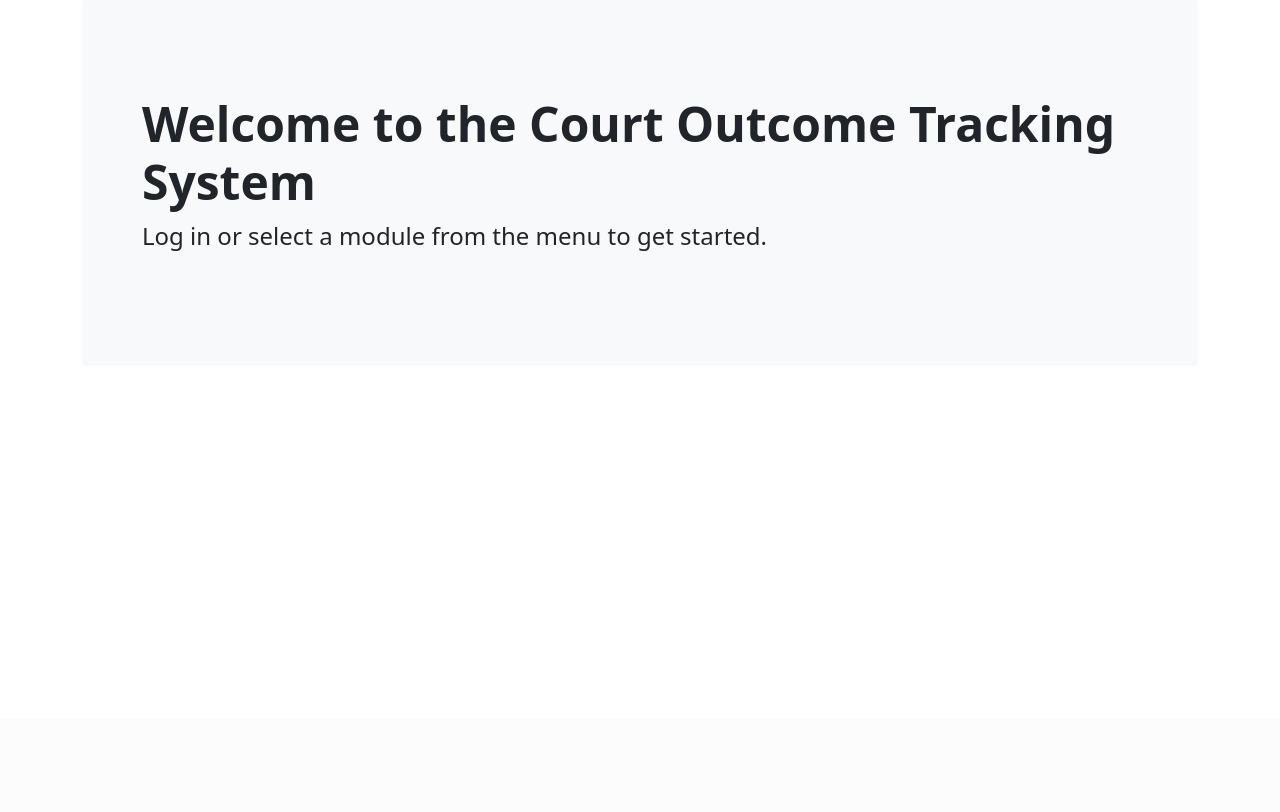
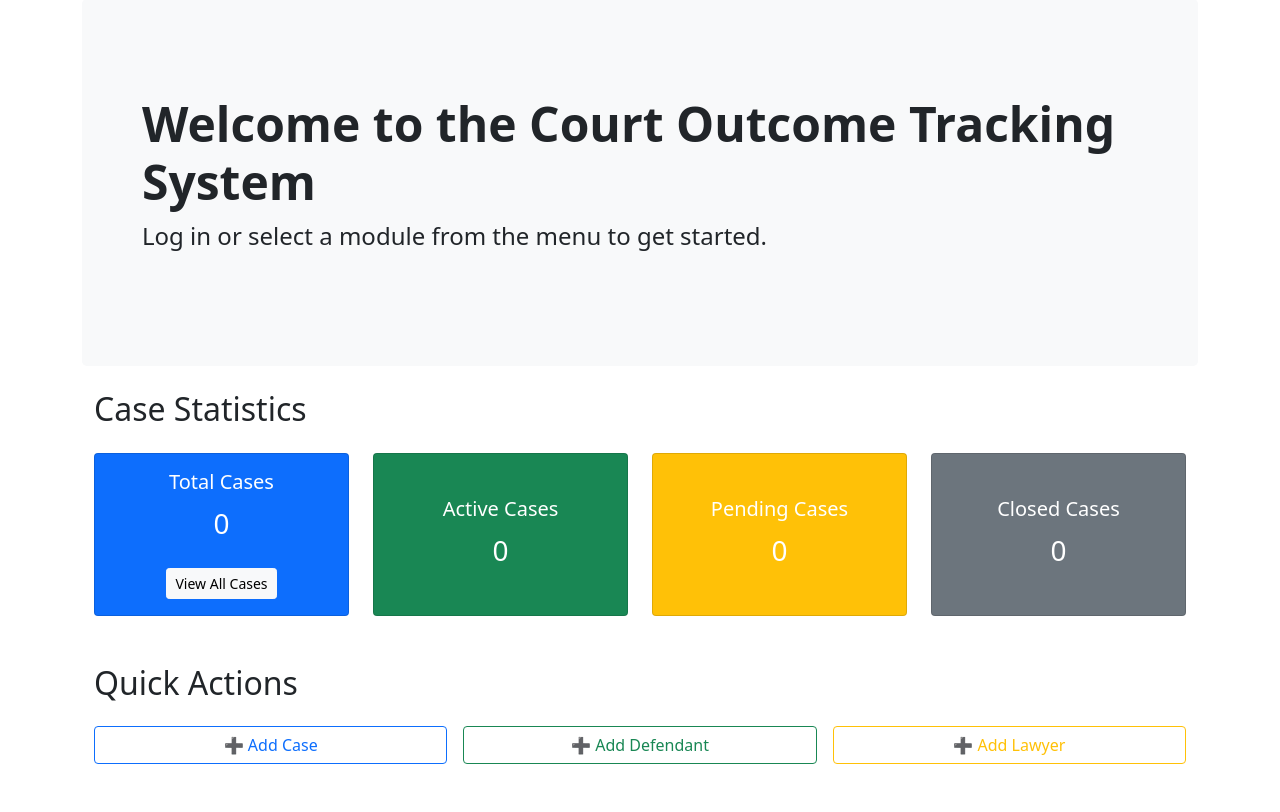
Before and after one commit to umerhere23/court_tracking_web_app, a PHP site: page / in a window 1280 px wide. Shown: the part 81-893 px from the top of the page. Before the commit the page ends 332 px from the top, so only its background shows below. Run offline with PHP 8.4, Linux system fonts and the light colour scheme; data that the repository does not hold is empty.

Commit message:
Home page done

```diff
--- /dev/null
+++ b/lib/includes/home_controller.php
@@ -0,0 +1,7 @@
+<?php
+// controllers/home_controller.php
+
+require_once __DIR__ . '/../models/CaseRecord.php';
+
+// Fetch statistics from the database
+$stats = CaseRecord::getStatistics();
--- a/lib/models/CaseRecord.php
+++ b/lib/models/CaseRecord.php
@@ -1,4 +1,5 @@
 <?php
+
 require_once __DIR__ . '/../includes/Database.php';
 
 class CaseRecord
@@ -49,4 +50,38 @@ class CaseRecord
         $stmt = $db->prepare("INSERT INTO case_lawyer (case_ID, lawyer_ID) VALUES (?, ?)");
         $stmt->execute([$caseID, $lawyerID]);
     }
+
+    public static function getStatistics() {
+    $db = Database::getInstance();
+    $pdo = $db->getConnection();
+
+    // Total distinct cases from caserecord
+    $stmt = $pdo->prepare("SELECT COUNT(*) as total FROM caserecord");
+    $stmt->execute();
+    $total = $stmt->fetchColumn();
+
+    // Active (status = 'open' or 'active') from charge
+    $stmt = $pdo->prepare("SELECT COUNT(DISTINCT case_ID) FROM charge WHERE LOWER(status) IN ('open', 'active')");
+    $stmt->execute();
+    $active = $stmt->fetchColumn();
+
+    // Pending from charge
+    $stmt = $pdo->prepare("SELECT COUNT(DISTINCT case_ID) FROM charge WHERE LOWER(status) = 'pending'");
+    $stmt->execute();
+    $pending = $stmt->fetchColumn();
+
+    // Closed from charge
+    $stmt = $pdo->prepare("SELECT COUNT(DISTINCT case_ID) FROM charge WHERE LOWER(status) = 'closed'");
+    $stmt->execute();
+    $closed = $stmt->fetchColumn();
+
+    return [
+        'total' => $total,
+        'active' => $active,
+        'pending' => $pending,
+        'closed' => $closed
+    ];
+    }
+
+
 }
--- a/lib/views/home.view.php
+++ b/lib/views/home.view.php
@@ -5,3 +5,60 @@
     <p class="col-md-8 fs-4">Log in or select a module from the menu to get started.</p>
   </div>
 </div>
+
+<!-- Stats Section -->
+<div class="container mb-5">
+  <h2 class="mb-4">Case Statistics</h2>
+  <div class="row g-4">
+    <div class="col-md-3">
+      <div class="card text-white bg-primary h-100">
+        <div class="card-body text-center">
+          <h5 class="card-title">Total Cases</h5>
+          <p class="card-text fs-3"><?= htmlspecialchars($stats['total'] ?? 0) ?></p>
+          <a href="<?= BASE_URL ?>/case/manage" class="btn btn-light btn-sm mt-2">View All Cases</a>
+        </div>
+      </div>
+    </div>
+        <div class="col-md-3">
+      <div class="card text-white bg-success h-100">
+        <div class="card-body text-center d-flex flex-column justify-content-center">
+          <h5 class="card-title">Active Cases</h5>
+          <p class="card-text fs-3"><?= htmlspecialchars($stats['active'] ?? 0) ?></p>
+        </div>
+      </div>
+    </div>
+    <div class="col-md-3">
+      <div class="card text-white bg-warning h-100">
+        <div class="card-body text-center d-flex flex-column justify-content-center">
+          <h5 class="card-title">Pending Cases</h5>
+          <p class="card-text fs-3"><?= htmlspecialchars($stats['pending'] ?? 0) ?></p>
+        </div>
+      </div>
+    </div>
+    <div class="col-md-3">
+      <div class="card text-white bg-secondary h-100">
+        <div class="card-body text-center d-flex flex-column justify-content-center">
+          <h5 class="card-title">Closed Cases</h5>
+          <p class="card-text fs-3"><?= htmlspecialchars($stats['closed'] ?? 0) ?></p>
+        </div>
+      </div>
+    </div>
+  </div>
+</div>
+
+
+<!-- Quick Actions -->
+<div class="container mb-5">
+  <h2 class="mb-4">Quick Actions</h2>
+  <div class="row g-3">
+    <div class="col-md-4">
+      <a href="<?= BASE_URL ?>/case/defendant" class="btn btn-outline-primary w-100">➕ Add Case</a>
+    </div>
+    <div class="col-md-4">
+      <a href="<?= BASE_URL ?>/defendant/add" class="btn btn-outline-success w-100">➕ Add Defendant</a>
+    </div>
+    <div class="col-md-4">
+      <a href="<?= BASE_URL ?>/lawyer/add" class="btn btn-outline-warning w-100">➕ Add Lawyer</a>
+    </div>
+  </div>
+</div>
--- a/public/index.php
+++ b/public/index.php
@@ -8,7 +8,8 @@ define('BASE_URL', '/court_tracking_web_app/public');
 require_once '../lib/includes/mouse.php';
 
 get('/', function($app) {
-    ($app->render)('standard', 'home');
+    require_once __DIR__ . '/../lib/includes/home_controller.php';
+    ($app->render)('standard', 'home', ['stats' => $stats]);
 });
 
 path('/cases', function($app) {
```
